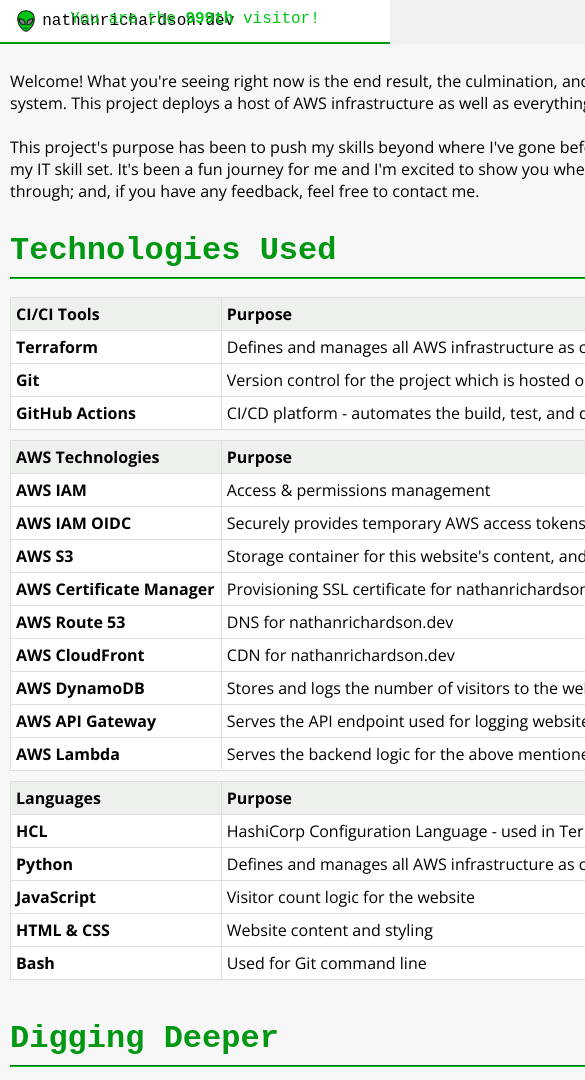
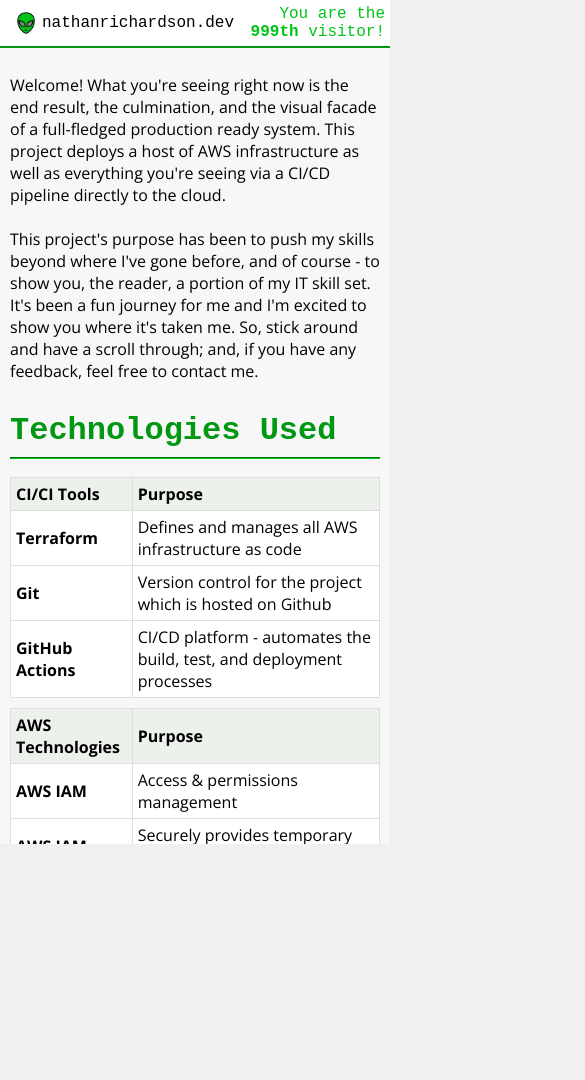
Before and after one commit to nattyr/cloud-showcase, a plain HTML site: page website/index.html in a window 390 px wide. Shown: the top 1080 px of the page, 585 px wide, since content can reach past the window. After the commit the page ends 844 px from the top, so only its background shows below. Drawn offline with nearby package versions, Linux system fonts and the light colour scheme; no server answers.

Commit message:
Added styling for mobile

```diff
--- a/website/index.html
+++ b/website/index.html
@@ -2,10 +2,10 @@
 
 <head>
   <title>Nathan Richardson</title>
+  <meta name="viewport" content="width=device-width, initial-scale=1">
   <link rel="icon" type="image/x-icon" href="favicon.ico">
   <link rel="stylesheet" href="styles.css">
   <script src="hit.js"></script>
-
 
   <link rel="preconnect" href="https://fonts.googleapis.com">
   <link rel="preconnect" href="https://fonts.gstatic.com" crossorigin>
--- a/website/styles.css
+++ b/website/styles.css
@@ -1,10 +1,13 @@
 html {
     height: 100%;
+    overflow: auto;
 }
 
 body {
     width: 100%;
     height: 100%;
+    position: fixed;
+    overflow: auto;
 
     margin: 0;
     padding: 0;
@@ -38,39 +41,48 @@
 
 .nav-bar {
     height: fit-content;
-
     position: relative;
-
+    display: flex;
+    align-items: center;
     margin: 0px;
     padding: 0px;
-    padding-top: auto;
-    padding-bottom: auto;
 
     font-size: 20px;
+    background-color: #FFFFFF;
 
-    background-color: #FFFFFF;
     border-bottom: 2px solid;
     border-bottom-color: #009712;
 }
 
 .nav-bar p {
     margin: 0;
-    padding: 10px 0 10px 0;
+    padding: 5px;
     display: inline-block;
     vertical-align: middle;
     font-family: 'Courier New', Courier, monospace;
 }
 
 #visitor_text {
-    position: absolute;
-    left: 0;
-    right: 0;
-    margin-left: auto;
-    margin-right: auto;
+    color: #00C416;
+}
 
-    text-align: center;
+@media all and (min-width: 1001px) {
+    #visitor_text {
+        position: absolute;
+        top: 50%;
+        left: 50%;
+        transform: translate(-50%, -50%);
+        text-align: center;
+    }
+}
 
-    color: #00C416;
+@media all and (max-width: 1000px) {
+    #visitor_text {
+        position: relative;
+        display: inline-block;
+        text-align: right;
+        margin-left: auto;
+    }
 }
 
 .nav-bar img {
@@ -82,7 +94,7 @@
 }
 
 .content {
-    width: 1000px;
+    max-width: 1000px;
     height: auto;
 
     padding: 10px;
@@ -128,5 +140,11 @@
 }
 
 .column1 {
-    width: 20%;
+    width: 25%;
 }
+
+@media all and (max-width: 416px) {
+    .column1 {
+        width: 30%;
+    }
+}
```
